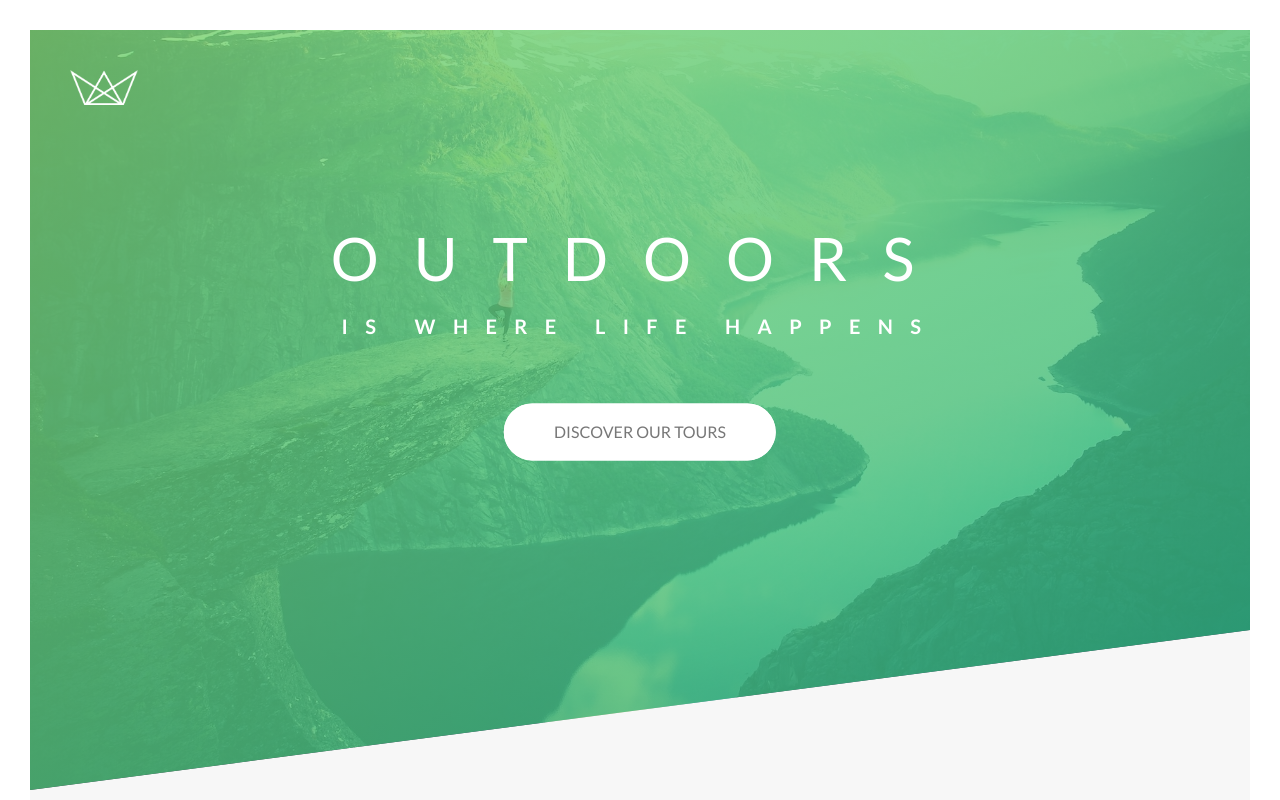
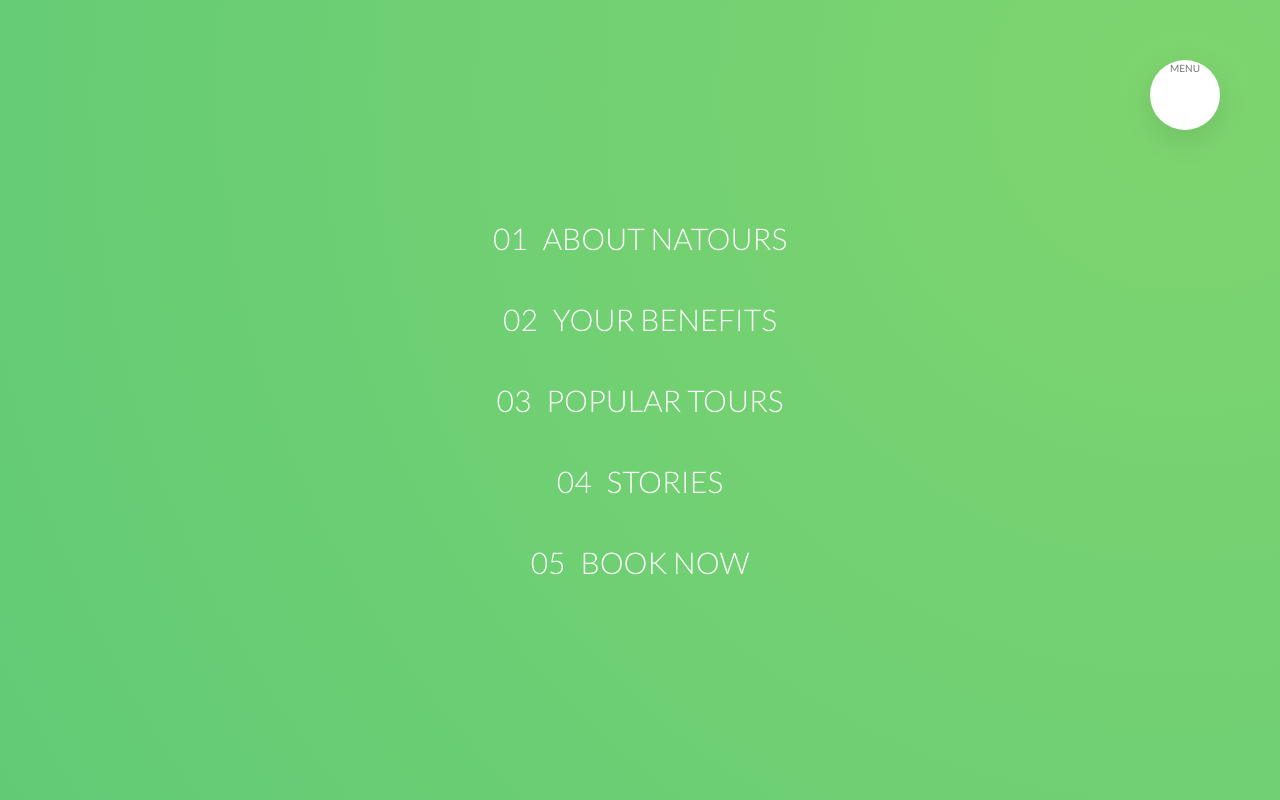
Before and after one commit to catalinpetrovici/Natours-SASS, a website: page index.html in a window 1280 px wide. Shown: the top 800 px of the page. Drawn offline with Linux system fonts and the light colour scheme.

Commit message:
Navigation - structure

```diff
--- a/index.html
+++ b/index.html
@@ -15,6 +15,25 @@
 </head>
 
 <body>
+
+    <div class="navigation">
+        <input type="checkbox" class="navigation__checkbox" id="navi-toggle">
+        <label for="navi-toggle" class="navigation__button">MENU</label>
+
+        <div class="navigation__background">&nbsp;</div>
+
+        <nav class="navigation__nav">
+            <ul class="navigation__list">
+                <li class="navigation__item"><a href="" class="navigation__link"><span>01</span>About Natours</a></li>
+                <li class="navigation__item"><a href="" class="navigation__link"><span>02</span>Your benefits</a></li>
+                <li class="navigation__item"><a href="" class="navigation__link"><span>03</span>Popular tours</a></li>
+                <li class="navigation__item"><a href="" class="navigation__link"><span>04</span>Stories</a></li>
+                <li class="navigation__item"><a href="" class="navigation__link"><span>05</span>Book now</a></li>
+            </ul>
+        </nav>
+    </div>
+
+
     <header class="header">
         <div class="header__logo-box">
             <img src="./img/logo-white.png" alt="Logo" class="header__logo">
--- /dev/null
+++ b/sass/layout/_navigation.scss
@@ -0,0 +1,84 @@
+.navigation {
+    &__checkbox {
+        display: none;
+    }
+
+    &__button {
+        background-color: $color-white;
+        height: 7rem;
+        width: 7rem;
+        position: fixed;
+        top: 6rem;
+        right: 6rem;
+        border-radius: 50%;
+        z-index: 2000;
+        box-shadow: 0 1rem 3rem rgba($color-black, 0.1);
+        text-align: center;
+        cursor: pointer;
+    }
+
+    &__background {
+        height: 6rem;
+        width: 6rem;
+        border-radius: 50%;
+        position: fixed;
+        top: 6.5rem;
+        right: 6.5rem;
+        background-image: radial-gradient($color-primary-light, $color-primary-dark);
+        z-index: 10;
+        // transition: transform 0.8s cubic-bezier(0.86, 0, 0.07, 1);
+
+        transform: scale(100);
+    }
+
+    &__nav {
+        height: 100vh;
+        width: 100%;
+        position: fixed;
+        top: 0;
+        right: 0;
+        z-index: 20;
+    }
+
+    &__list {
+        position: absolute;
+        top: 50%;
+        left: 50%;
+        transform: translate(-50%, -50%);
+        list-style: none;
+        text-align: center;
+        width: 100%;
+    }
+
+    &__item {
+        margin: 1rem;
+    }
+
+    &__link {
+        &:link,
+        &:visited {
+            display: inline-block;
+            font-size: 3rem;
+            font-weight: 300;
+            padding: 1rem 2rem;
+            color: $color-white;
+            text-decoration: none;
+            text-transform: uppercase;
+            background-image: linear-gradient(120deg, transparent 0%, transparent 50%, $color-white 50%);
+            background-size: 220%;
+            transition: all 0.4s;
+        }
+
+        span {
+            margin-right: 1.5rem;
+            display: inline-block;
+        }
+
+        &:hover,
+        &:active {
+            background-position: 100%;
+            color: $color-primary;
+            transform: translateX(1rem);
+        }
+    }
+}
--- a/sass/main.scss
+++ b/sass/main.scss
@@ -19,5 +19,6 @@
 @import "layout/grid";
 @import "layout/header";
 @import "layout/footer";
+@import "layout/navigation";
 
 @import "pages/home";
```
Also changed, not shown: css/style.css.
